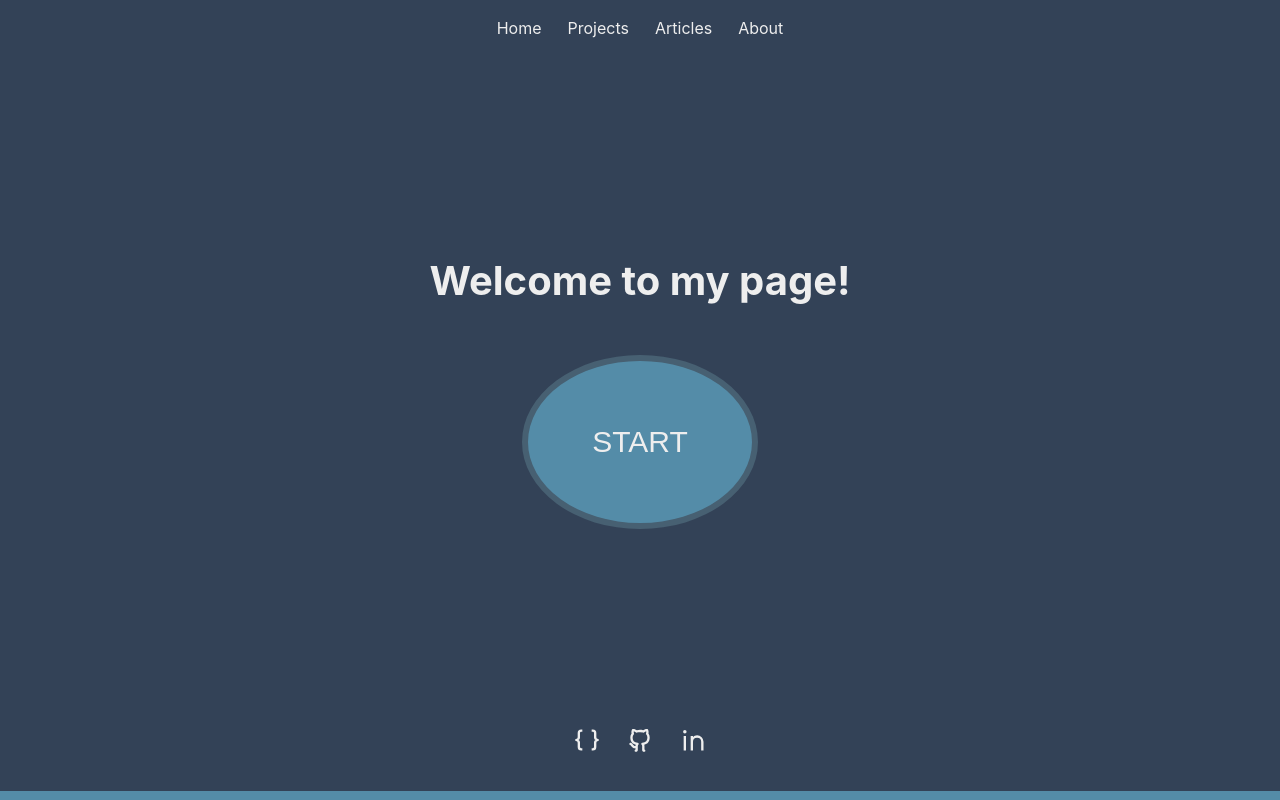
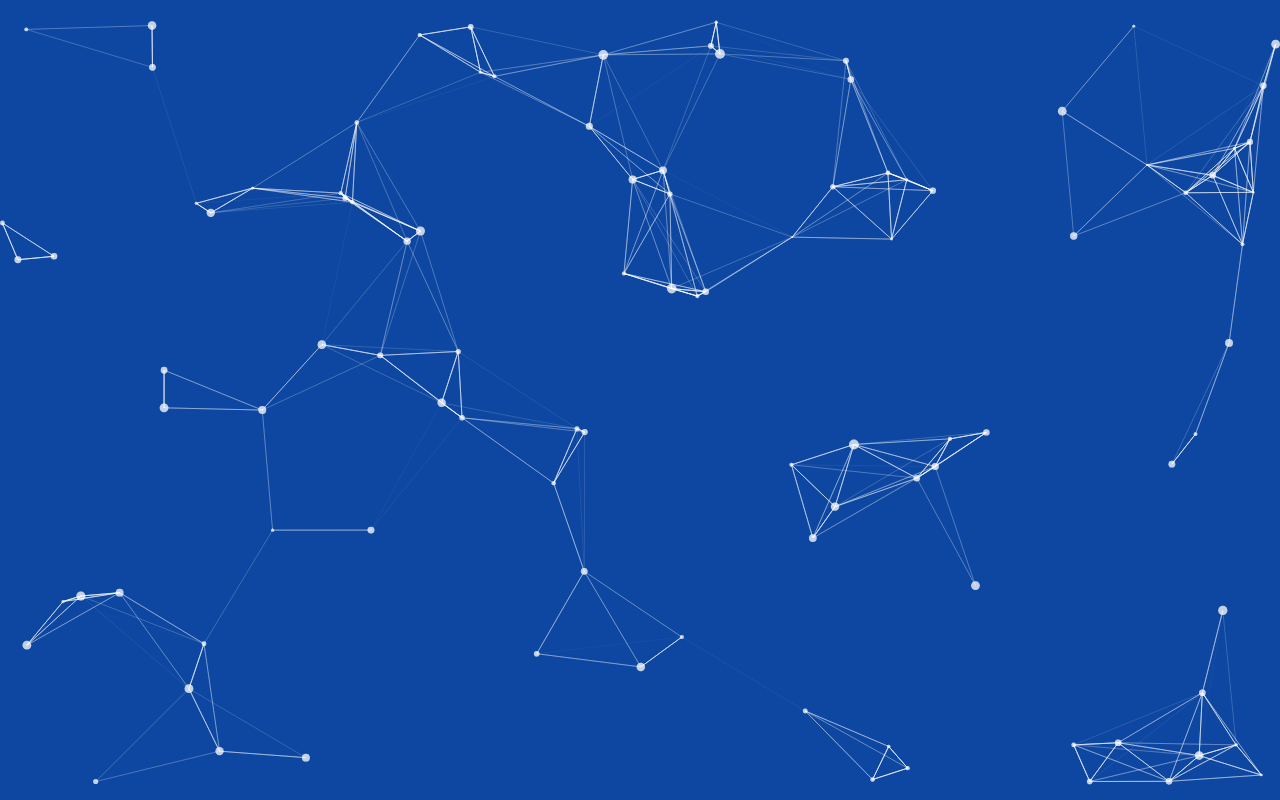
Before and after one commit to thneves/Thales-Next, a Next.js app: page / in a window 1280 px wide. Built offline with nearby package versions, Linux system fonts and the light colour scheme.

Commit message:
Install particles

```diff
--- a/components/Intro.tsx
+++ b/components/Intro.tsx
@@ -1,6 +1,7 @@
 import styled from "styled-components";
 import { motion } from "framer-motion";
 import Link from "next/link";
+import { Avatar } from "avataaars";
 
 const HomeContainer = styled(motion.div)`
   display: flex;
@@ -36,6 +37,8 @@
        animate={{ opacity: 1}}
        transition={{ type:"spring", delay: 0.5, duration: 0.8}}
     >
+
+
       <StyledH2
       initial={{ fontSize: 40, color:"#548Ca8", x: -30, y: -30}}
       animate={{ fontSize: 60, color: '#EEEEEE', x: 0, y: 0 }}
--- a/package.json
+++ b/package.json
@@ -8,10 +8,12 @@
     "lint": "next lint"
   },
   "dependencies": {
+    "avataaars": "^2.0.0",
     "framer-motion": "^5.3.3",
     "next": "12.0.4",
     "react": "17.0.2",
-    "react-dom": "17.0.2"
+    "react-dom": "17.0.2",
+    "react-tsparticles": "^1.37.5"
   },
   "devDependencies": {
     "@types/node": "^16.11.10",
--- a/pages/index.tsx
+++ b/pages/index.tsx
@@ -1,16 +1,100 @@
-import Footer from "../components/Footer";
-import Intro from "../components/Intro";
-import Navbar from "../components/Navbar";
 import BasicLayout from "../layout/Basic";
+import Particles from "react-tsparticles";
 
 const Home = () => {
+  const particlesInit = (main: any) => {
+    console.log(main);
+
+    // you can initialize the tsParticles instance (main) here, adding custom shapes or presets
+  };
+
+  const particlesLoaded = (container: any) => {
+    console.log(container);
+  };
   return (
-    <BasicLayout>
-      <Navbar />
-      <Intro />
-      <Footer />
-    </BasicLayout>
-  )
+    <Particles
+      id="tsparticles"
+      init={particlesInit}
+      loaded={particlesLoaded}
+      options={{
+        background: {
+          color: {
+            value: "#0d47a1",
+          },
+        },
+        fpsLimit: 60,
+        interactivity: {
+          events: {
+            onClick: {
+              enable: true,
+              mode: "push",
+            },
+            onHover: {
+              enable: true,
+              mode: "repulse",
+            },
+            resize: true,
+          },
+          modes: {
+            bubble: {
+              distance: 400,
+              duration: 2,
+              opacity: 0.8,
+              size: 40,
+            },
+            push: {
+              quantity: 4,
+            },
+            repulse: {
+              distance: 200,
+              duration: 0.4,
+            },
+          },
+        },
+        particles: {
+          color: {
+            value: "#ffffff",
+          },
+          links: {
+            color: "#ffffff",
+            distance: 150,
+            enable: true,
+            opacity: 0.5,
+            width: 1,
+          },
+          collisions: {
+            enable: true,
+          },
+          move: {
+            direction: "none",
+            enable: true,
+            outMode: "bounce",
+            random: false,
+            speed: 6,
+            straight: false,
+          },
+          number: {
+            density: {
+              enable: true,
+              value_area: 800,
+            },
+            value: 80,
+          },
+          opacity: {
+            value: 0.5,
+          },
+          shape: {
+            type: "circle",
+          },
+          size: {
+            random: true,
+            value: 5,
+          },
+        },
+        detectRetina: true,
+      }}
+    />
+  );
 };
 
 export default Home;
```
Also changed, not shown: 1 other file (tests, documents, lock files or other folders).
